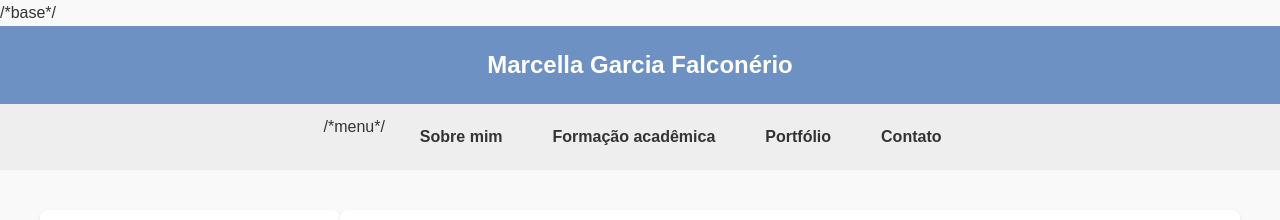
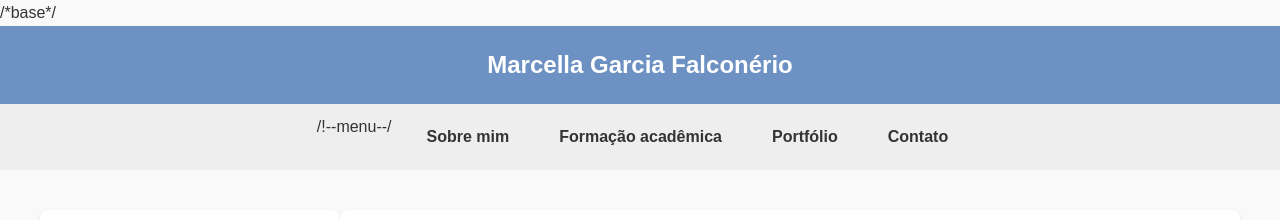
Before and after one commit to Nmmarcella/prog_web, a plain HTML site: page Formacao.html in a window 1280 px wide. Shown: the top 220 px of the page. Drawn offline with Linux system fonts and the light colour scheme.

Commit message:
Update Formacao.html

```diff
--- a/Formacao.html
+++ b/Formacao.html
@@ -135,7 +135,7 @@
     <header>
         Marcella Garcia Falconério
     </header>
-    <nav> /*menu*/
+    <nav> /!--menu--/
         <a href="index.html">Sobre mim</a>
         <a href="Formacao.html">Formação acadêmica</a>
         <a href="redirect.html">Portfólio</a>
```
